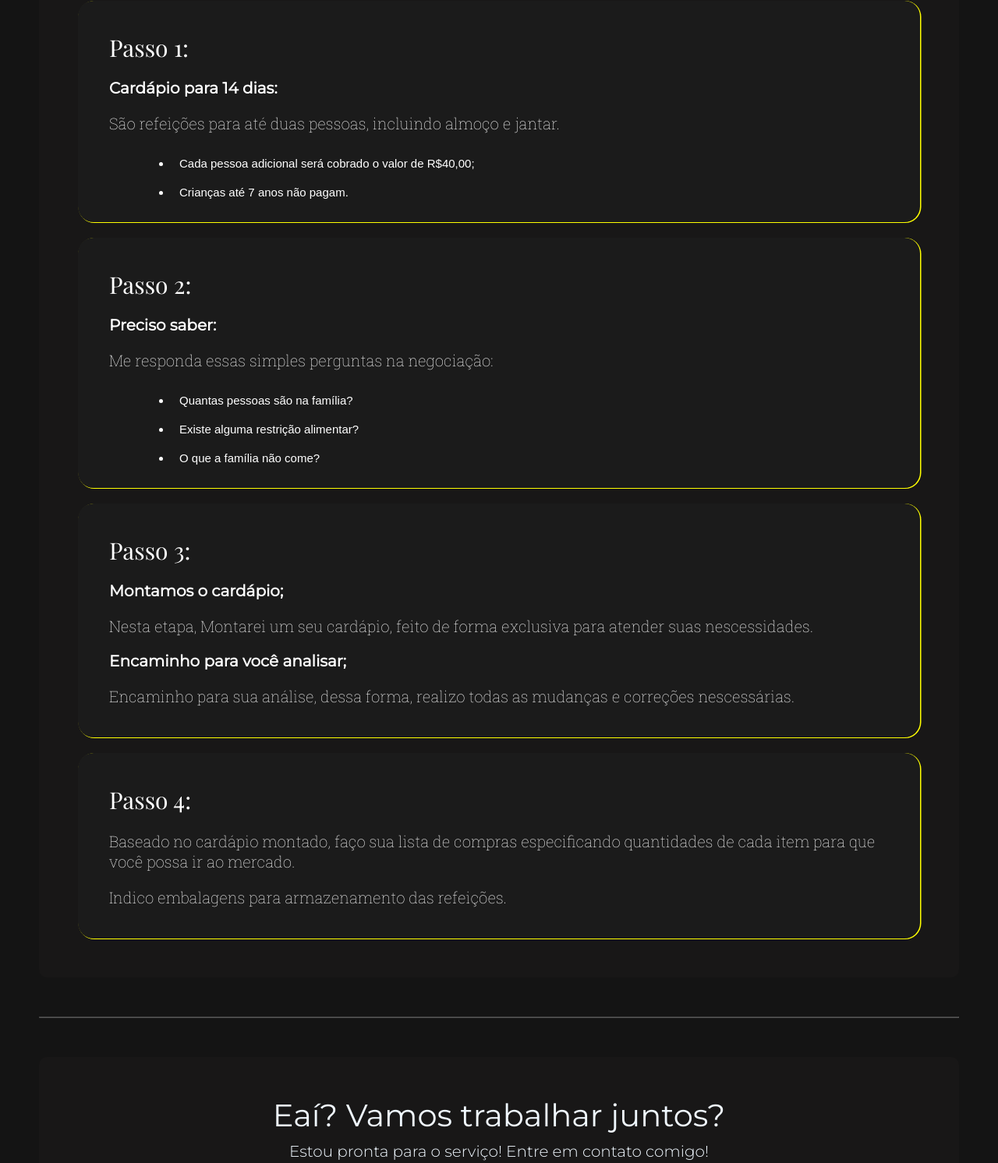
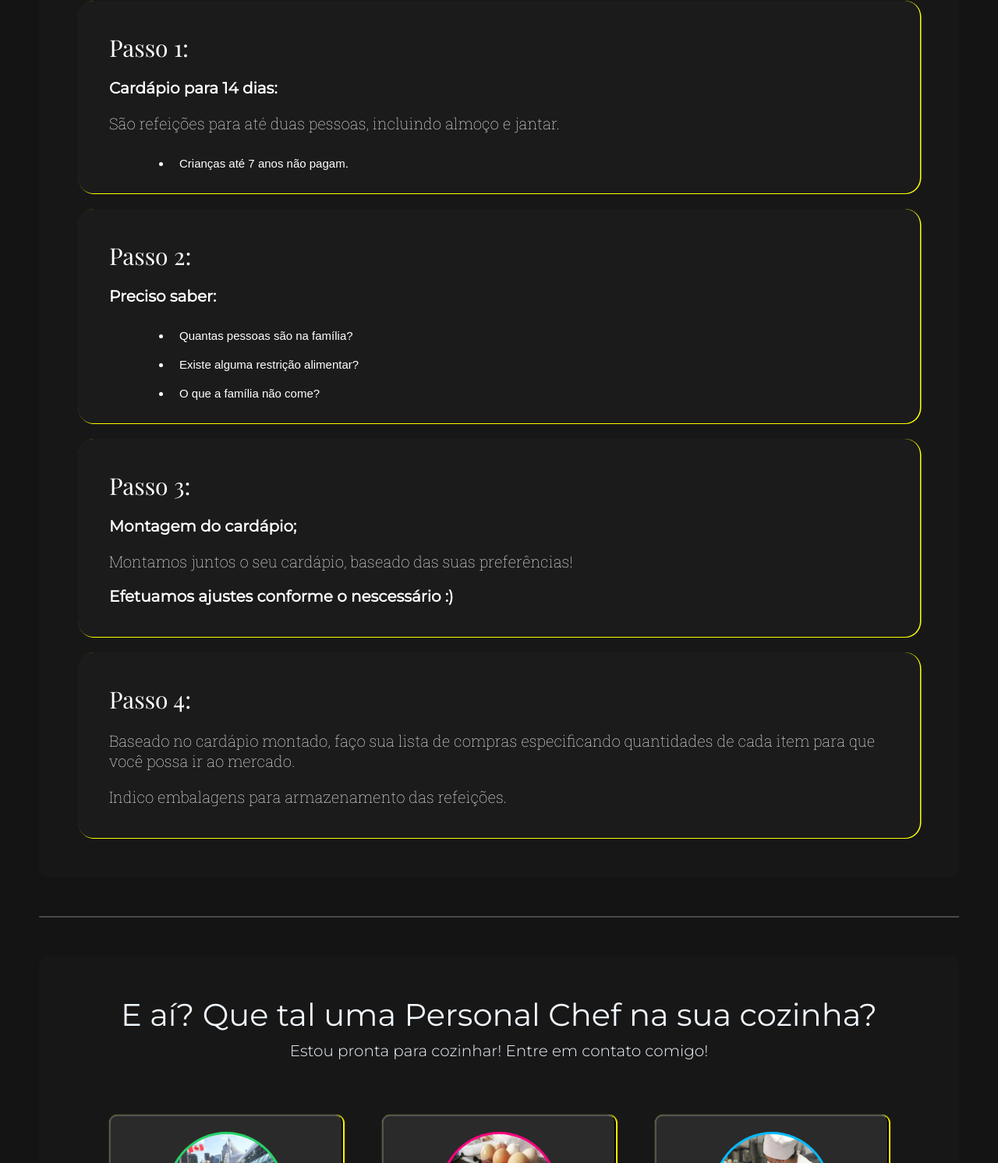
Before and after one commit to gabrielopesdev/portfolio-ana-maria, a plain HTML site: page index.html in a window 1280 px wide. Shown: the part 4231-5723 px from the top of the page at 78% size. Drawn offline with nearby package versions, Linux system fonts and the light colour scheme; a web font is replaced by a local one.

Commit message:
Correções;
Foram realizadas correções ortográficas
e alterações de design.

```diff
--- a/index.html
+++ b/index.html
@@ -64,7 +64,7 @@
                     cardápio personalizado para facilitar o
                     dia-a-dia.
                     Trato cada trabalho de forma única, com o intuito
-                    de gerar um esperiência única para meus clientes, trazendo
+                    de gerar uma experiência única para meus clientes, trazendo
                     alegria e contentamento para suas casas através da gastronomia.
                     Com tudo dito, vamos cozinhar? :)
                     </p>
@@ -118,7 +118,7 @@
 
         <section class="work">
 
-            <div class="tittle"><h2>Como eu trabalho!</h2></div>
+            <div class="tittle"><h2>Como Funciona?</h2></div>
 
             <div class="content">
                 <div class="cards">
@@ -127,9 +127,7 @@
                             <h3>Passo 1:</h3>
                             <h4>Cardápio para 14 dias:</h4>
                             <p>São refeições para até duas pessoas, incluindo almoço e jantar.</p>
-
                             <ul class="list">
-                                <li>Cada pessoa adicional será cobrado o valor de R$40,00;</li>
                                 <li>Crianças até 7 anos não pagam.</li>
                             </ul>
                         </div>
@@ -138,7 +136,6 @@
                         <div class="text">
                             <h3>Passo 2:</h3>
                             <h4>Preciso saber:</h4>
-                            <p>Me responda essas simples perguntas na negociação:</p>
                             <ul class="list">
                                 <li>Quantas pessoas são na família?</li>
                                 <li>Existe alguma restrição alimentar?</li>
@@ -151,11 +148,10 @@
                         <div class="text">
                             <h3>Passo 3:</h3>
 
-                            <h4>Montamos o cardápio;</h4>
-                            <p>Nesta etapa, Montarei um seu cardápio, feito de forma exclusiva para atender suas nescessidades.</p>
+                            <h4>Montagem do cardápio;</h4>
+                            <p>Montamos juntos o seu cardápio, baseado das suas preferências!</p>
 
-                            <h4>Encaminho para você analisar;</h4>
-                            <p>Encaminho para sua análise, dessa forma, realizo todas as mudanças e correções nescessárias.</p>
+                            <h4>Efetuamos ajustes conforme o nescessário :)</h4>
                         </div>
                     </div>
                     <div class="card_4" data-aos="fade-right">
@@ -177,8 +173,8 @@
         <section class="contacts">
             <div class="content">
                 <div class="text" data-aos="fade-left">
-                    <h3>Eaí? Vamos trabalhar juntos?</h3>
-                    <h4>Estou pronta para o serviço! Entre em contato comigo!</h4>
+                    <h3>E aí? Que tal uma Personal Chef na sua cozinha?</h3>
+                    <h4>Estou pronta para cozinhar! Entre em contato comigo!</h4>
                 </div>
 
                 <div class="menu">
```
